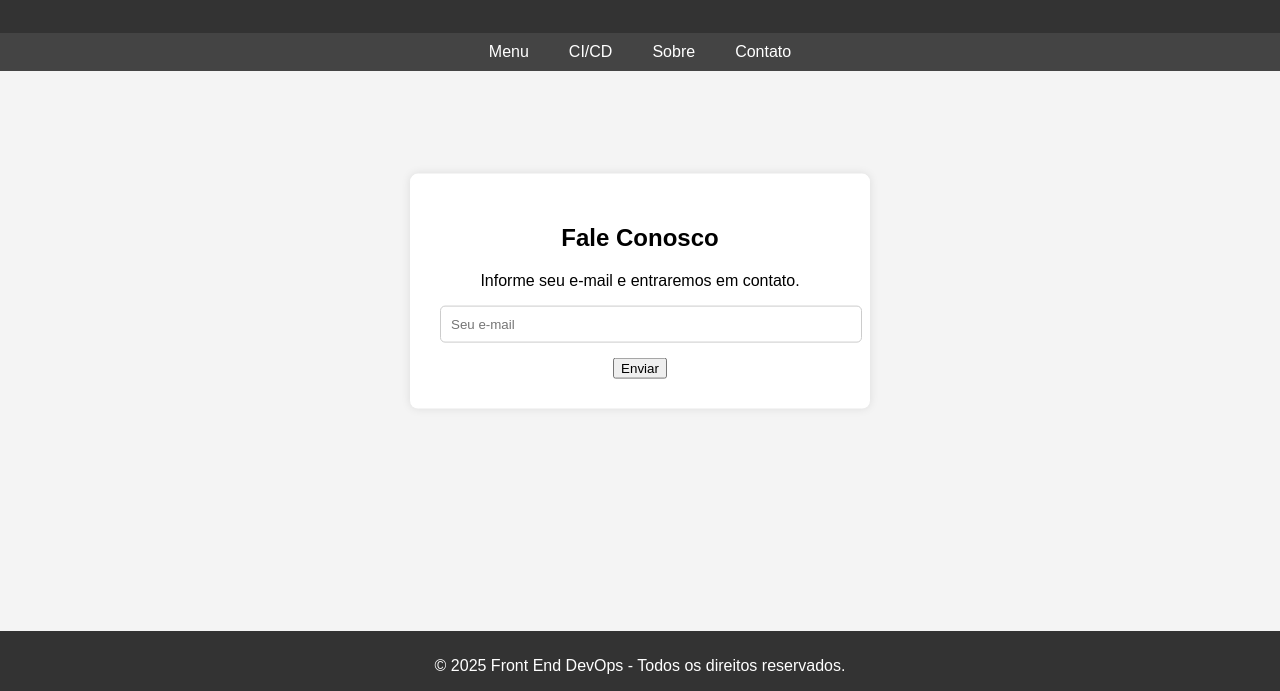
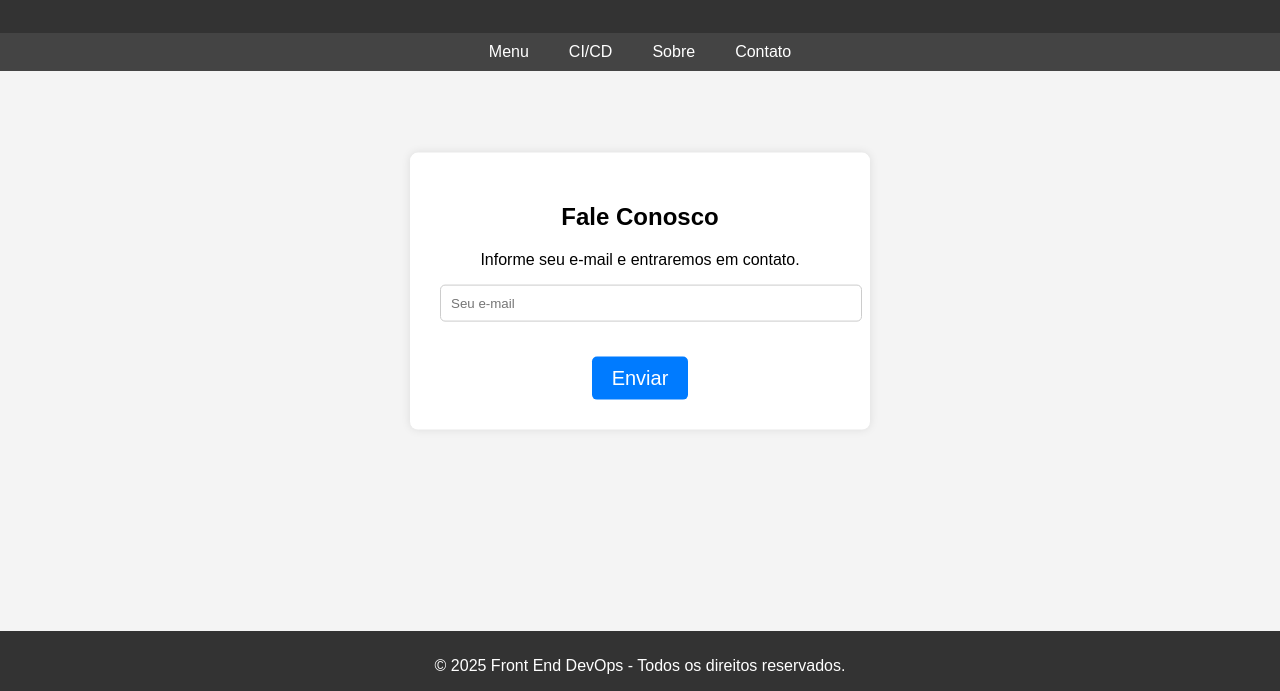
Before and after one commit to Gabriel-Dev-C/DevOps-Projeto, a website: page src/index/Contato.html in a window 1280 px wide. Shown: the part 109-800 px from the top of the page. Drawn offline with Linux system fonts and the light colour scheme.

Commit message:
estilo-btn

```diff
--- a/src/index/Contato.html
+++ b/src/index/Contato.html
@@ -25,7 +25,7 @@
         <form>
           <input type="email" placeholder="Seu e-mail" required>
           <br>
-          <button type="submit">Enviar</button>
+          <button type="submit" class="btn btn-sobre">Enviar</button>
         </form>
       </div>
 
--- a/src/index/styles/styles.css
+++ b/src/index/styles/styles.css
@@ -66,6 +66,10 @@ nav a {
   margin-top: 50px;
 }
 
+.btn-sobre {
+  margin-top: 20px;
+}
+
 footer {
   background-color: #333;
   color: white;
```
